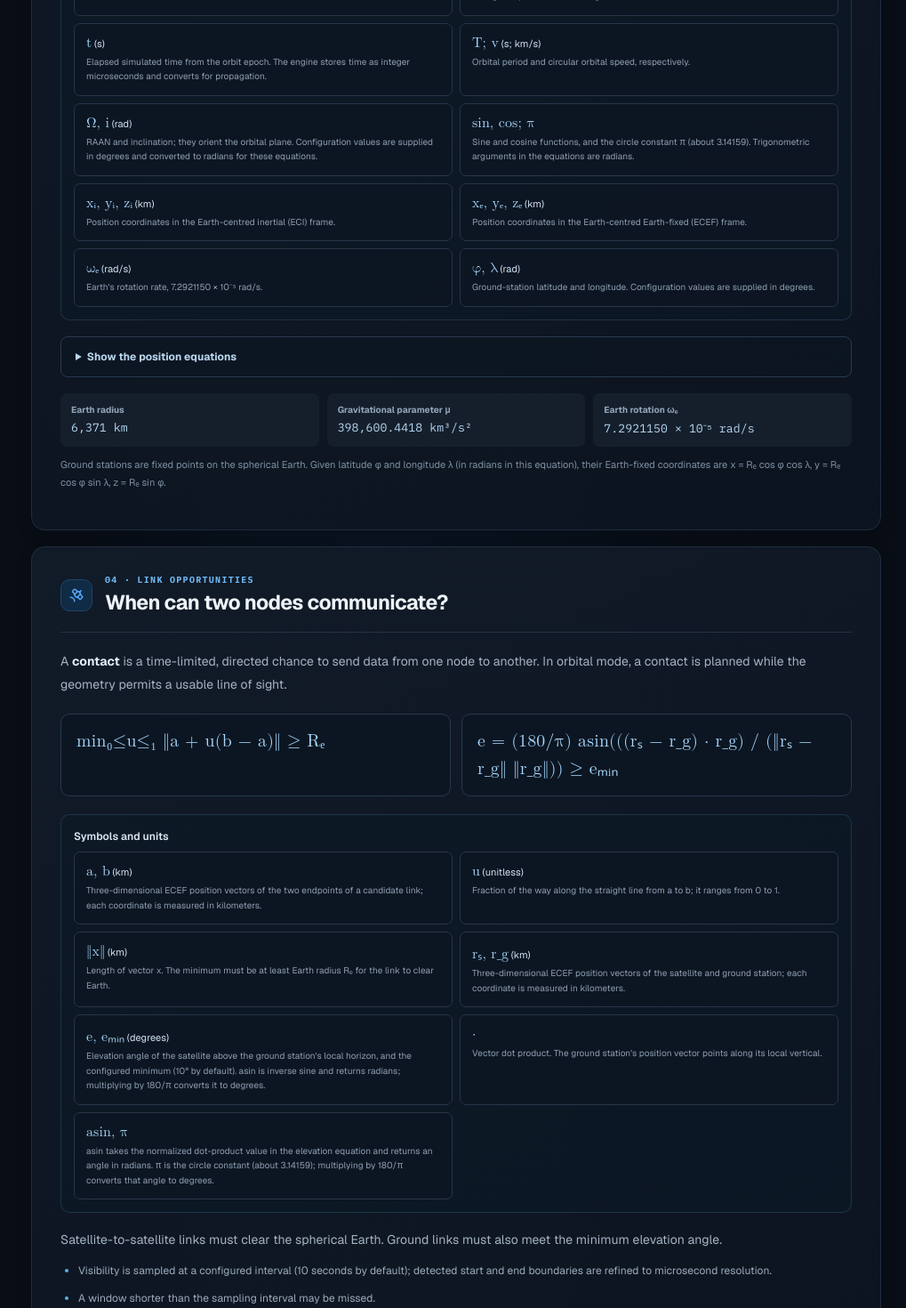
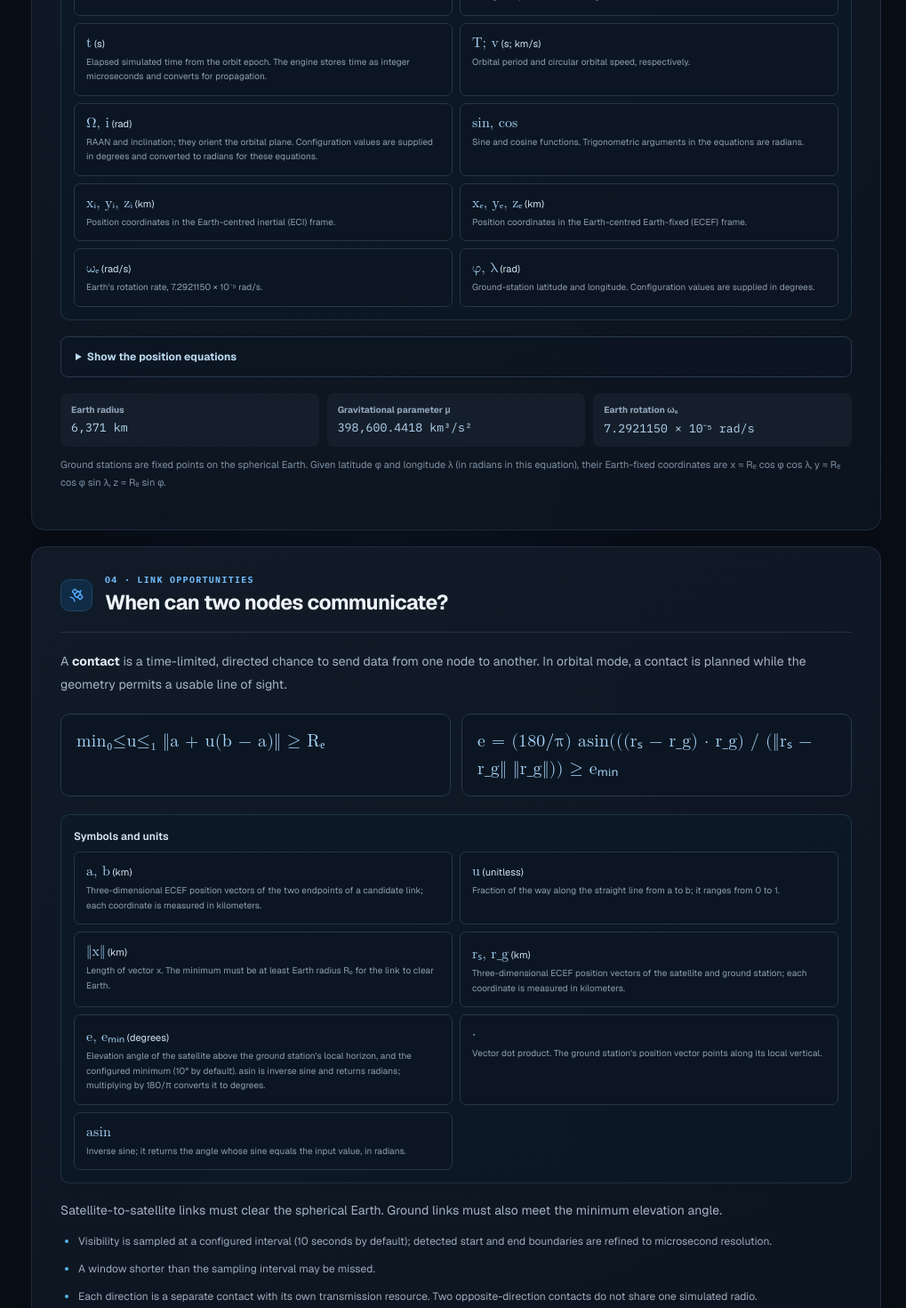
Before and after one commit to malharrrrrr/leo-dtn-v2, a Next.js app in the folder frontend/: page /about in a window 1280 px wide. Shown: the part 2280-3750 px from the top of the page at 89% size, without its empty margins (261-1280 px from the left). Built offline with nearby package versions, Linux system fonts and the light colour scheme.

Commit message:
Remove pi from notation keys

```diff
--- a/frontend/src/app/about/page.tsx
+++ b/frontend/src/app/about/page.tsx
@@ -128,7 +128,7 @@ export default function AboutPage() {
               <SymbolTerm symbol="t" unit="s">Elapsed simulated time from the orbit epoch. The engine stores time as integer microseconds and converts for propagation.</SymbolTerm>
               <SymbolTerm symbol="T; v" unit="s; km/s">Orbital period and circular orbital speed, respectively.</SymbolTerm>
               <SymbolTerm symbol="Ω, i" unit="rad">RAAN and inclination; they orient the orbital plane. Configuration values are supplied in degrees and converted to radians for these equations.</SymbolTerm>
-              <SymbolTerm symbol="sin, cos; π">Sine and cosine functions, and the circle constant π (about 3.14159). Trigonometric arguments in the equations are radians.</SymbolTerm>
+              <SymbolTerm symbol="sin, cos">Sine and cosine functions. Trigonometric arguments in the equations are radians.</SymbolTerm>
               <SymbolTerm symbol="xᵢ, yᵢ, zᵢ" unit="km">Position coordinates in the Earth-centred inertial (ECI) frame.</SymbolTerm>
               <SymbolTerm symbol="xₑ, yₑ, zₑ" unit="km">Position coordinates in the Earth-centred Earth-fixed (ECEF) frame.</SymbolTerm>
               <SymbolTerm symbol="ωₑ" unit="rad/s">Earth's rotation rate, 7.2921150 × 10⁻⁵ rad/s.</SymbolTerm>
@@ -161,7 +161,7 @@ export default function AboutPage() {
               <SymbolTerm symbol="rₛ, r_g" unit="km">Three-dimensional ECEF position vectors of the satellite and ground station; each coordinate is measured in kilometers.</SymbolTerm>
               <SymbolTerm symbol="e, eₘᵢₙ" unit="degrees">Elevation angle of the satellite above the ground station's local horizon, and the configured minimum (10° by default). asin is inverse sine and returns radians; multiplying by 180/π converts it to degrees.</SymbolTerm>
               <SymbolTerm symbol="·">Vector dot product. The ground station's position vector points along its local vertical.</SymbolTerm>
-              <SymbolTerm symbol="asin, π">asin takes the normalized dot-product value in the elevation equation and returns an angle in radians. π is the circle constant (about 3.14159); multiplying by 180/π converts that angle to degrees.</SymbolTerm>
+              <SymbolTerm symbol="asin">Inverse sine; it returns the angle whose sine equals the input value, in radians.</SymbolTerm>
             </Notation>
             <p>Satellite-to-satellite links must clear the spherical Earth. Ground links must also meet the minimum elevation angle.</p>
             <ul className="about-bullet-list">
```
